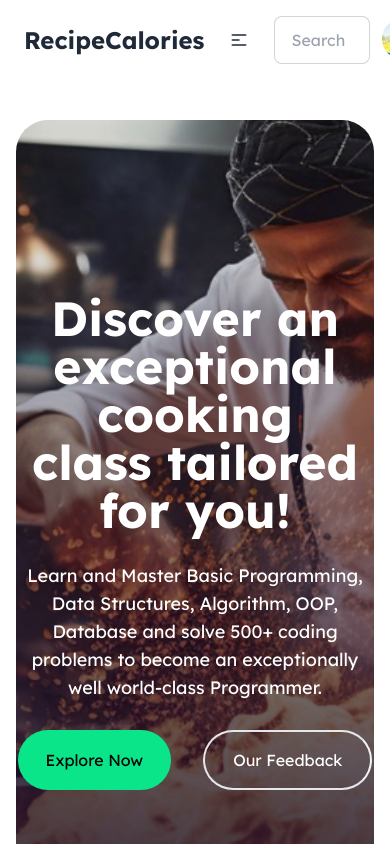
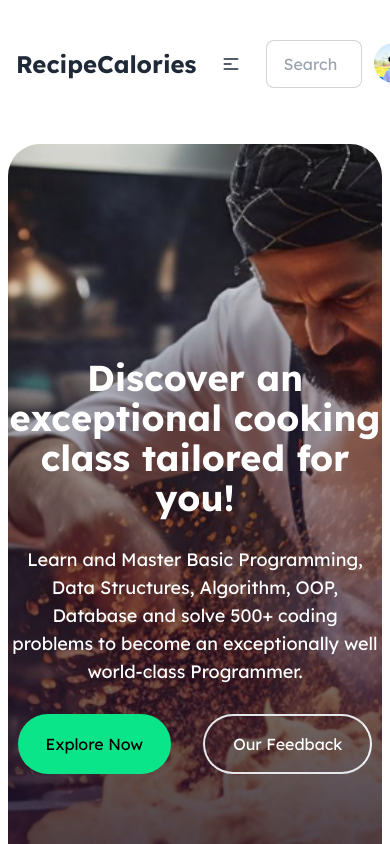
Before and after one commit to mustafa-siam/assignment-seven, a React app: page / in a window 390 px wide. Shown: the top 844 px of the page. Built offline with nearby package versions, Linux system fonts and the light colour scheme; the HTML template or start-up script is replaced by a standard one.

Commit message:
responsive site

```diff
--- a/src/App.jsx
+++ b/src/App.jsx
@@ -35,7 +35,7 @@ const [currentcooks,setcurrentcooks]=useState([]);
 
   return (
     <>
-    <div className='md:mx-10 mx-4'>
+    <div className='md:mx-10 mx-2 my-6'>
          <Header></Header>
          <div className='md:flex gap-6'>
           <Recipes handlewantcook={handlewantcook}></Recipes>
--- a/src/Cooks.jsx
+++ b/src/Cooks.jsx
@@ -4,7 +4,7 @@ import Currentcook from './Currentcook';
 const Cooks = ({wantcooks,handlepreparing,currentcooks,totaltime,totalcalorie}) => {
     return (
         <div className="md:w-1/3 shadow-2xl p-3 rounded-2xl">
-            <h2 className="text-2xl font-semibold pb-3 border-b-2">Want to cook: 0{wantcooks.length}</h2>
+            <h2 className="text-2xl font-semibold pb-3 border-b-2 text-center">Want to cook: 0{wantcooks.length}</h2>
             <div className='bg-slate-100 my-8 rounded-2xl py-3'>
             <table className='border-separate border-spacing-2 text-[#282828B3] text-base text-center'>
                 <thead>
@@ -23,7 +23,7 @@ const Cooks = ({wantcooks,handlepreparing,currentcooks,totaltime,totalcalorie})
             </table>
             </div>
             <div>
-                <h2 className="text-2xl font-semibold pb-3 border-b-2">Currently cooking: {currentcooks.length}</h2>
+                <h2 className="text-2xl font-semibold pb-3 border-b-2 text-center">Currently cooking: {currentcooks.length}</h2>
                 <div className='bg-slate-100 my-8 rounded-2xl py-3'>
             <table className='border-separate border-spacing-4 text-[#282828B3] text-base text-center'>
                 <thead>
@@ -39,6 +39,7 @@ const Cooks = ({wantcooks,handlepreparing,currentcooks,totaltime,totalcalorie})
             currentcooks.map((currentcook,idx)=><Currentcook key={currentcook.recipe_id} currentcook={currentcook} idx={idx+1}></Currentcook>)
                 }
                 <tr>
+                    <td></td>
                     <td></td>
                     <td>Total Time={totaltime}</td>
                     <td>Total Calories={totalcalorie}</td>
--- a/src/component/Header.jsx
+++ b/src/component/Header.jsx
@@ -93,7 +93,7 @@ const Header = () => {
             <div className="my-10 text-white">
             <div className="bg-[url('/image/banner.png')] bg-no-repeat bg-cover bg-center min-h-screen  rounded-[32px] overflow-hidden flex flex-col justify-center items-center space-y-7">
 
-            <h2 className="text-center text-5xl font-bold">Discover an exceptional cooking <br />class tailored for you!</h2>
+            <h2 className="text-center md:text-5xl text-4xl font-bold">Discover an exceptional cooking <br />class tailored for you!</h2>
             <p className="text-center text-lg font-normal">Learn and Master Basic Programming, Data Structures, Algorithm, OOP, Database and solve 500+ coding <br /> problems to become an exceptionally well world-class Programmer.</p>
             <div className="flex justify-center gap-8">
                 <button className="bg-[#0BE58A] text-black py-4 px-7 rounded-[50px]">Explore Now</button>
```
